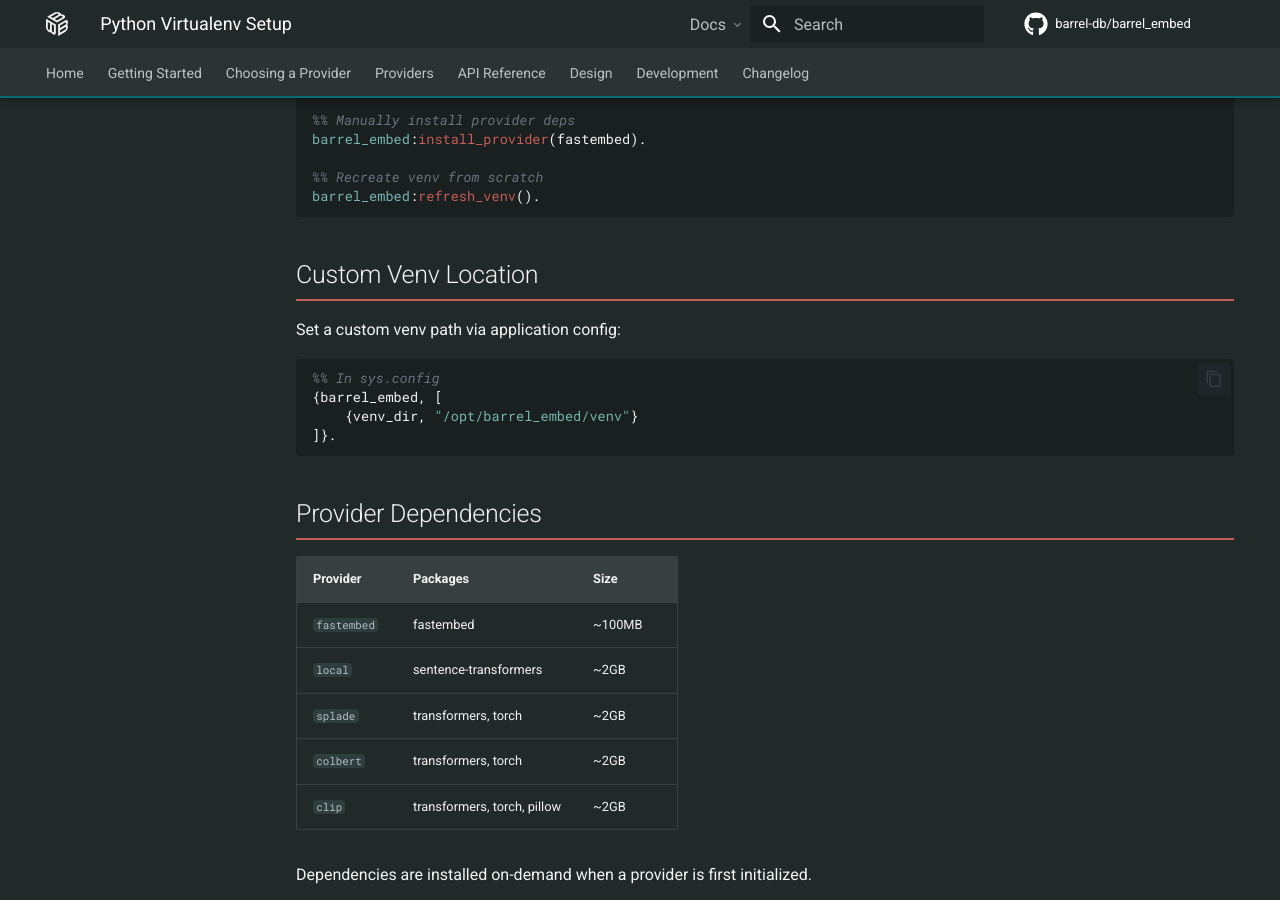
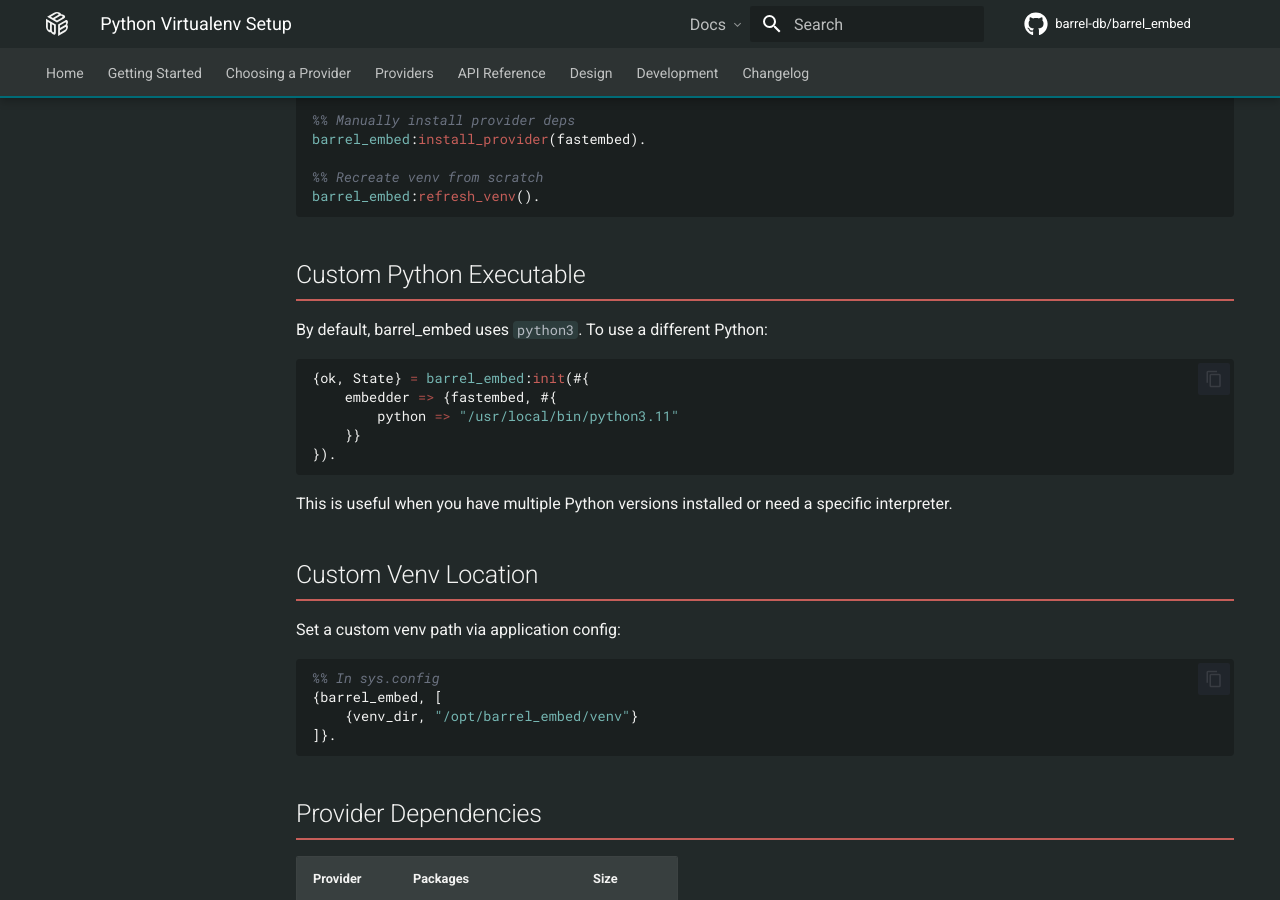
Before and after one commit to barrel-db/barrel_embed, an MkDocs documentation site: the page built from docs/venv-setup.md, in a window 1280 px wide and 900 px high, scrolled down 778 px. Built offline with MkDocs 1.6.1 and Material for MkDocs 9.7.7, drawn with Linux system fonts in a browser that asks for light colours; comment, search, counter and statistics services are not loaded.

Commit message:
Document python config option for custom executable

````diff
--- a/docs/venv-setup.md
+++ b/docs/venv-setup.md
@@ -35,6 +35,20 @@ barrel_embed:install_provider(fastembed).
 %% Recreate venv from scratch
 barrel_embed:refresh_venv().
 ```
+
+## Custom Python Executable
+
+By default, barrel_embed uses `python3`. To use a different Python:
+
+```erlang
+{ok, State} = barrel_embed:init(#{
+    embedder => {fastembed, #{
+        python => "/usr/local/bin/python3.11"
+    }}
+}).
+```
+
+This is useful when you have multiple Python versions installed or need a specific interpreter.
 
 ## Custom Venv Location
 
````
Also changed, not shown: 5 other files.
